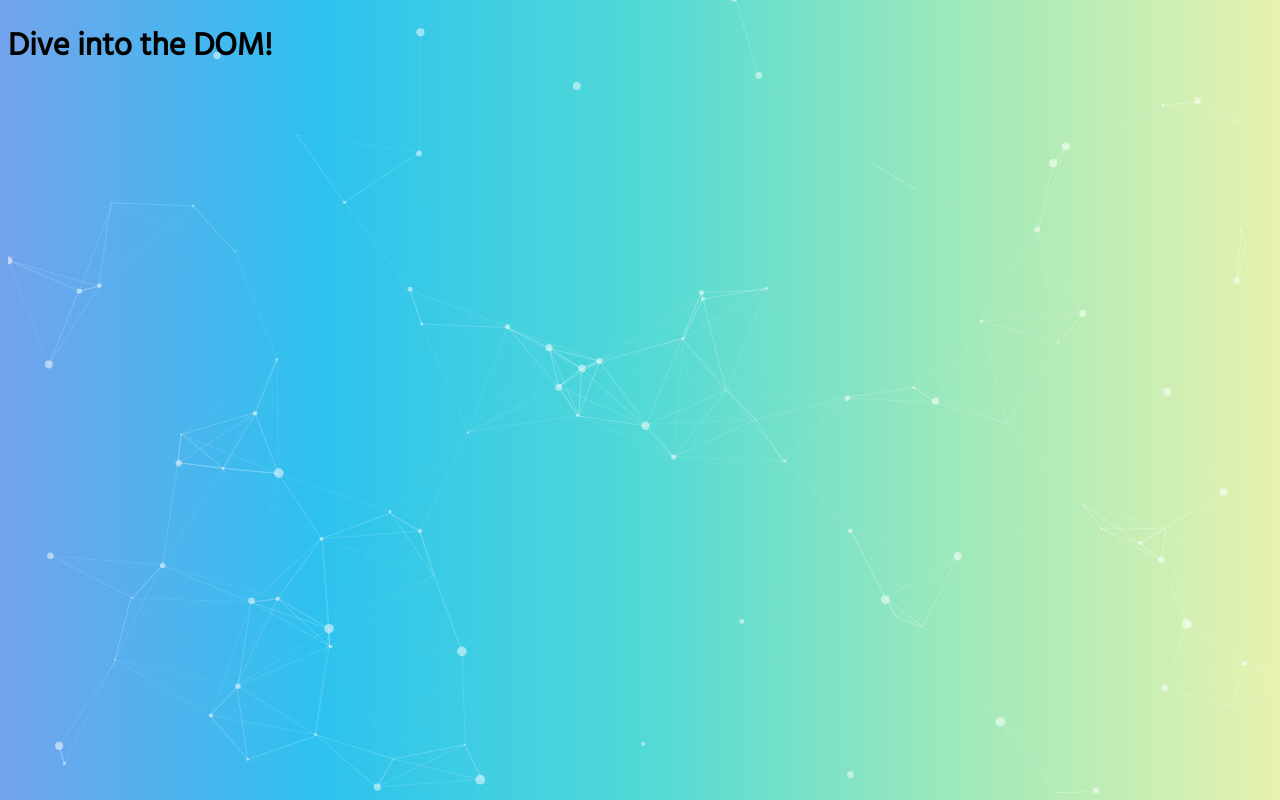
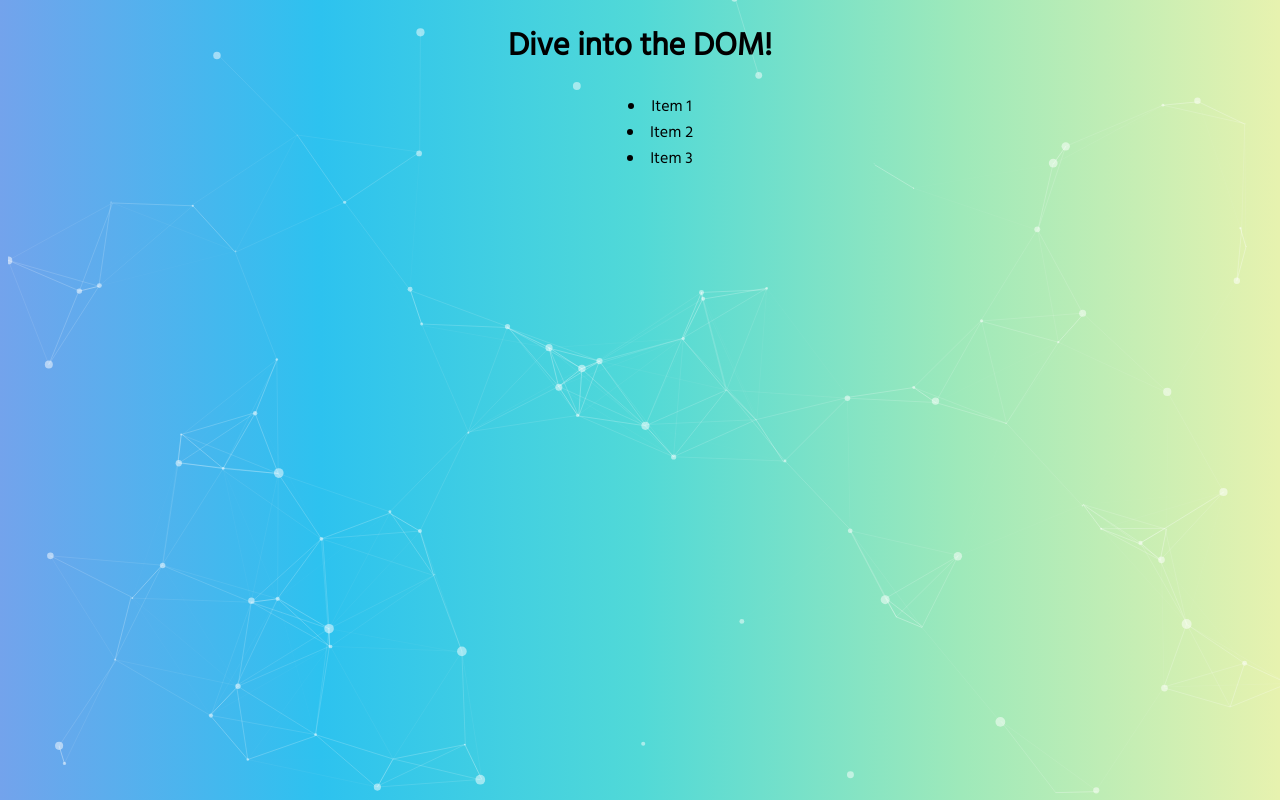
Before and after one commit to TekniqueJoseph/DOM-start-code1, a plain HTML site: page index.html in a window 1280 px wide. Drawn offline with Linux system fonts and the light colour scheme.

Commit message:
added list-style-position to center list items with bullets

```diff
--- a/CSS/styles.css
+++ b/CSS/styles.css
@@ -12,3 +12,11 @@ body{
     top: 0;
     /* z-index:-10; */
 }
+.content{
+    text-align: center;
+}
+
+ul {
+    /* text-align: center; */
+    list-style-position: inside;
+}
--- a/index.html
+++ b/index.html
@@ -13,9 +13,17 @@
 
 <body>
   <div id="particles-js"></div>
-  <header>
-    <h1>Dive into the DOM!</h1>
-  </header>
+
+  <div class="content">
+    <header>
+      <h1 id="main-title">Dive into the DOM!</h1>
+    </header>
+    <ul>
+      <li>Item 1</li>
+      <li class="list-item">Item 2</li>
+      <li class="list-item">Item 3</li>
+    </ul>
+  </div>
 
   <script src="particles.js-master/particles.js"></script>
   <script src="/particles.js-master/demo/js/app.js"></script>
```
